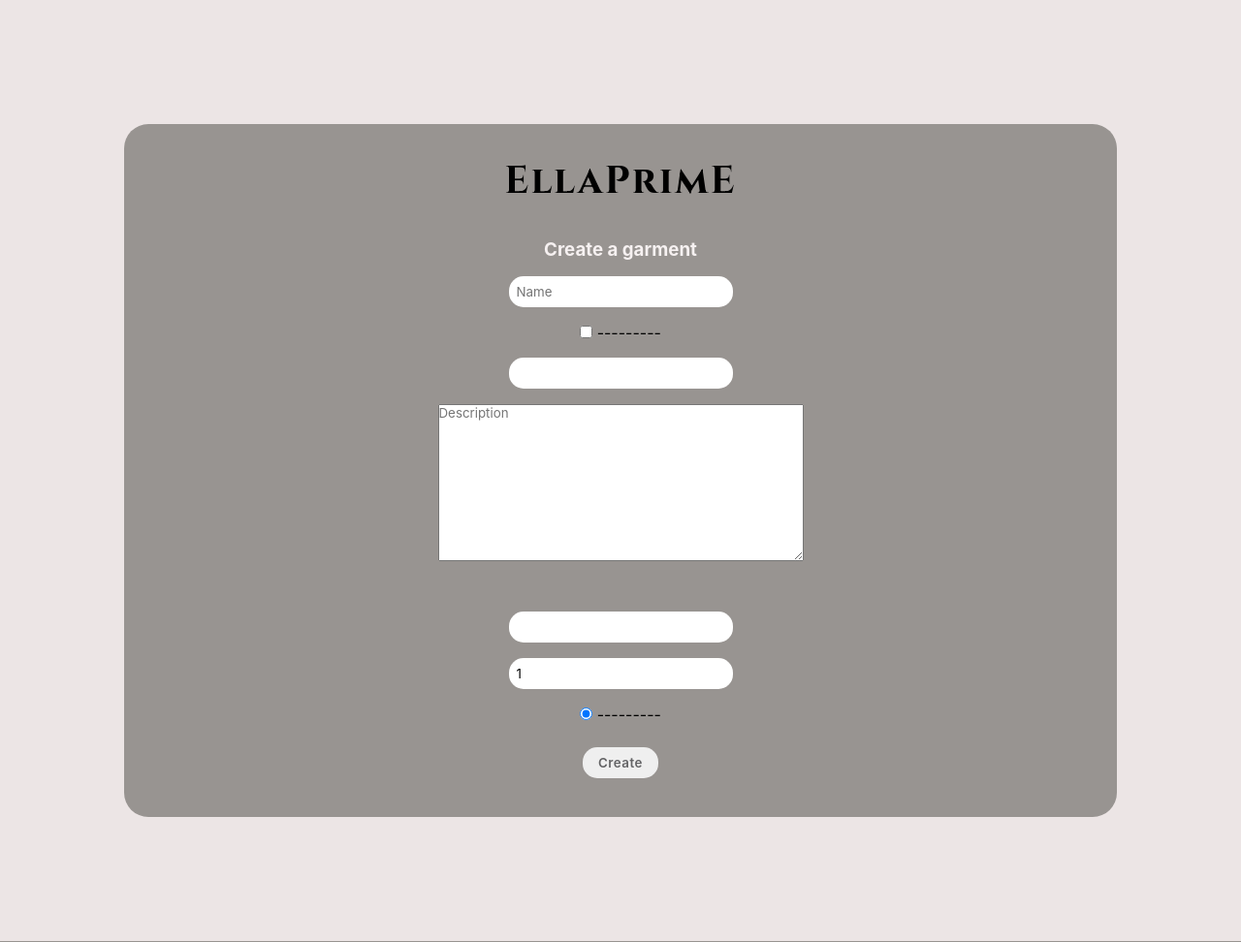
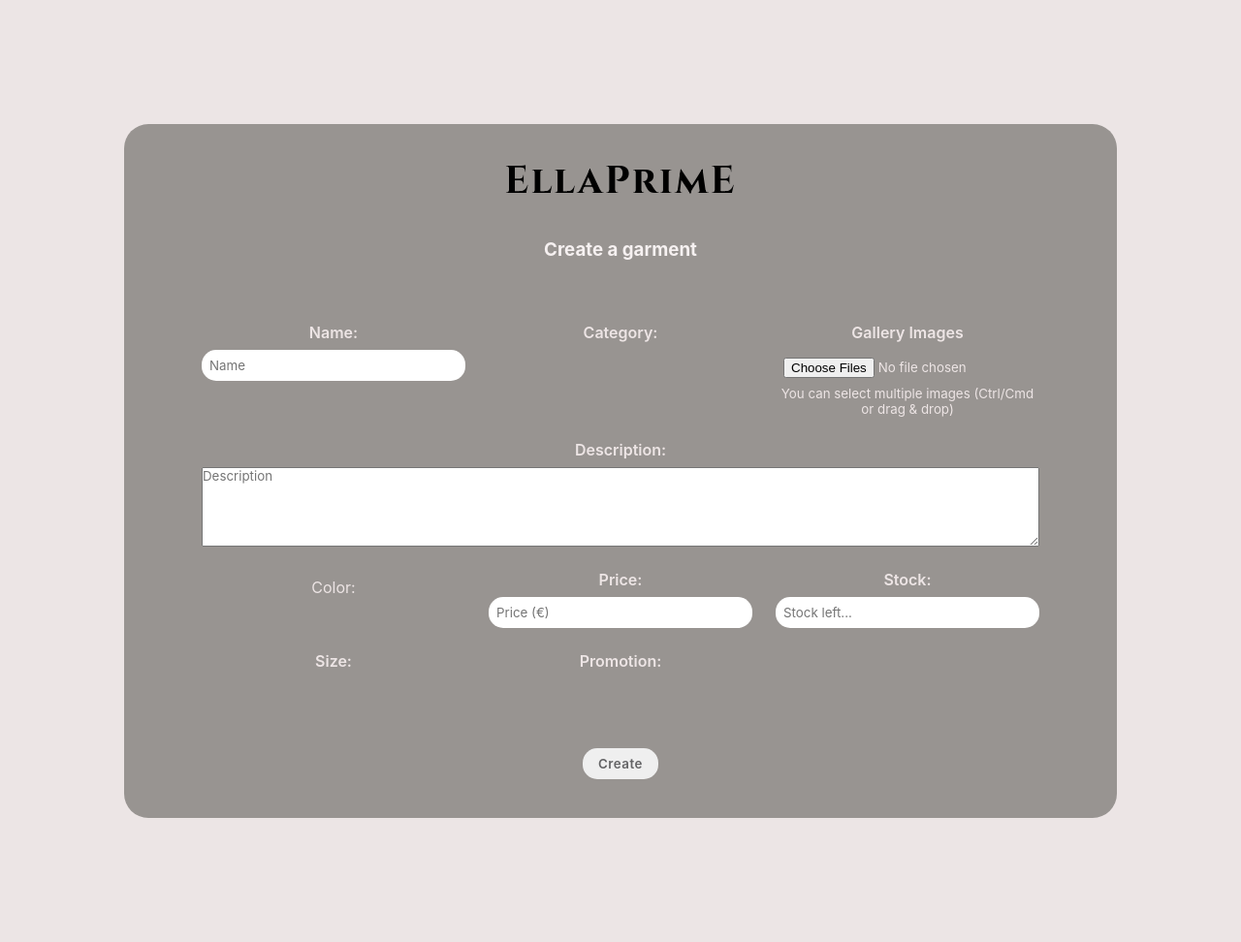
Before and after one commit to MariaKVelcheva/Fashion-Website, a Django app: page /clothes/product/create/ in a window 1280 px wide. Shown: the whole page at 97% size. Run offline with Django 5.2, Linux system fonts and the light colour scheme; the visitor is signed in with stand-in values (Sample User, id 1); data that the repository does not hold is empty; some libraries are stand-ins or nearby versions.

Commit message:
added: gallery image model and multiple-image upload form logic

```diff
--- a/fashionWebsite/clothes/forms.py
+++ b/fashionWebsite/clothes/forms.py
@@ -1,6 +1,7 @@
 from django import forms
 
 from fashionWebsite.clothes.models import Category, Color, Size, Garment
+from fashionWebsite.orders.models import Promotion
 
 
 class BaseCategoryForm(forms.ModelForm):
@@ -45,6 +46,24 @@
         widget=forms.CheckboxSelectMultiple,
     )
 
+    category = forms.ModelChoiceField(
+        queryset=Category.objects.all(),
+        widget=forms.RadioSelect(),
+        empty_label=None,
+    )
+
+    size = forms.ModelChoiceField(
+        queryset=Size.objects.all(),
+        widget=forms.RadioSelect(),
+        empty_label=None,
+    )
+
+    promotion = forms.ModelChoiceField(
+        queryset=Promotion.objects.all(),
+        widget=forms.RadioSelect(),
+        empty_label=None,
+    )
+
     class Meta:
         model = Garment
         exclude = ("slug", )
@@ -60,12 +79,9 @@
             "promotion": "Promotion",
         }
         widgets = {
-            "category": forms.CheckboxSelectMultiple(),
-            "size": forms.RadioSelect(),
-            "description": forms.Textarea(attrs={"placeholder": "Description", "rows": 10}),
-            "price": forms.NumberInput(),
-            "stock": forms.NumberInput(),
-            "promotion": forms.RadioSelect(),
+            "description": forms.Textarea(attrs={"placeholder": "Description", "rows": 5, "cols": 10}),
+            "price": forms.NumberInput(attrs={'placeholder': 'Price (€)'}),
+            "stock": forms.NumberInput(attrs={'placeholder': 'Stock left...'}),
             "name": forms.TextInput(attrs={'placeholder': 'Name'}),
         }
 
--- a/fashionWebsite/clothes/models/__init__.py
+++ b/fashionWebsite/clothes/models/__init__.py
@@ -2,3 +2,4 @@
 from .category import *
 from .size import *
 from .color import *
+from .galleryImage import *
--- a/fashionWebsite/clothes/models/garment.py
+++ b/fashionWebsite/clothes/models/garment.py
@@ -9,6 +9,7 @@
         to="clothes.Category",
         on_delete=models.CASCADE,
         related_name='garments',
+        default="",
         null=True,
         blank=True,
     )
@@ -53,13 +54,14 @@
     )
 
     stock = models.IntegerField(
-        default=1,
+        default=None,
     )
 
     promotion = models.ForeignKey(
         to="orders.Promotion",
         blank=True,
         null=True,
+        default="",
         on_delete=models.SET_NULL,
         related_name='garments',
     )
--- a/fashionWebsite/clothes/views.py
+++ b/fashionWebsite/clothes/views.py
@@ -1,9 +1,10 @@
+from django.shortcuts import redirect
 from django.urls import reverse_lazy
 from django.views.generic import CreateView, DetailView, UpdateView, DeleteView, ListView
 
 from fashionWebsite.clothes.forms import CreateGarmentForm, UpdateGarmentForm, DeleteGarmentForm, CreateColorForm, \
     CreateSizeForm, CreateCategoryForm, UpdateCategoryForm
-from fashionWebsite.clothes.models import Garment, Color, Size, Category
+from fashionWebsite.clothes.models import Garment, Color, Size, Category, GarmentImage
 from fashionWebsite.common.mixins import AdminRequiredMixin
 
 
@@ -11,6 +12,19 @@
     model = Garment
     form_class = CreateGarmentForm
     template_name = "clothes/garments/create-garment.html"
+
+    def form_valid(self, form):
+        response = super().form_valid(form)
+
+        files = self.request.FILES.getlist("gallery_images")
+
+        for file in files:
+            GarmentImage.objects.create(
+                garment=self.object,
+                image=file
+            )
+
+        return response
 
     def get_success_url(self):
         return reverse_lazy("details-garment", kwargs={"pk": self.object.pk})
@@ -88,7 +102,7 @@
     success_url = reverse_lazy("all-categories")
 
     def get_context_data(self, **kwargs):
-        context = self.get_context_data(**kwargs)
+        context = super().get_context_data(**kwargs)
         context["categories"] = Category.objects.all()
         return context
 
--- a/fashionWebsite/orders/models/promotion.py
+++ b/fashionWebsite/orders/models/promotion.py
@@ -11,13 +11,14 @@
     )
 
     code = models.CharField(
-        max_length=10,
+        max_length=20,
         unique=True,
     )
 
     type = models.CharField(
         max_length=20,
         choices=CHOICES,
+        default="",
     )
 
     discount_percent = models.DecimalField(
--- a/static/css/garment-create.css
+++ b/static/css/garment-create.css
@@ -1,6 +1,81 @@
-.create-category-form {
+.color-option input {
+    display: none;
+}
+
+.color-square {
+    width: 30px;
+    height: 30px;
+    display: inline-block;
+    border-radius: 6px;
+    border: 2px solid #ccc;
+}
+
+.color-option input:checked + .color-square {
+    border: 2px solid black;
+}
+
+.color-option {
+    cursor: pointer;
+}
+
+.color-option input {
+    display: none;
+}
+
+.color-square {
+    width: 32px;
+    height: 32px;
+    display: inline-block;
+    border-radius: 6px;
+    border: 2px solid #ccc;
+    transition: 0.2s;
+}
+
+.color-option input:checked + .color-square {
+    border: 2px solid black;
+    transform: scale(1.1);
+}
+
+.form-grid {
+    display: grid;
+    grid-template-columns: repeat(auto-fit, minmax(250px, 1fr));
+    gap: 1.5rem;
+    max-width: 900px;
+    margin: 0 auto;
+}
+
+.field {
+    display: flex;
+    flex-direction: column;
+}
+
+.field label {
+    font-weight: 600;
+    margin-bottom: 0.5rem;
+}
+
+.field.full {
+    grid-column: 1 / -1;
+}
+
+.color-grid {
     display: flex;
     flex-wrap: wrap;
-    flex-direction: column;
     gap: 1rem;
 }
+
+select, input[type="radio"] {
+    display: inline-block;
+    width: auto;
+    margin: 0;
+}
+
+select ul, select li {
+    display: inline-flex !important;
+    flex-wrap: wrap;
+    gap: 1rem;
+}
+
+form {
+    color: #ede5e5;
+}
--- a/static/css/styles.css
+++ b/static/css/styles.css
@@ -48,7 +48,9 @@
     z-index: 1;
 }
 
-
+main {
+    min-height: 70vh;
+}
 .navigation {
     text-transform: uppercase;
     font-weight: 800;
--- a/templates/clothes/garments/create-garment.html
+++ b/templates/clothes/garments/create-garment.html
@@ -12,16 +12,32 @@
 <body>
 <div class="container">
      {% include "common/logo.html" %}
-        <form method="post" class="create-category-form">
+        <form method="post" enctype="multipart/form-data" class="create-category-form">
     {% csrf_token %}
         <h3>Create a garment</h3>
-            <div class="name-form">{{ form.name }}</div>
-            <div class="category-form">{{ form.category }}</div>
-            <div class="image-form">{{ form.image }}</div>
-            <div class="description-form">{{ form.description }}</div>
-<div class="color-form">
+<div class="form-grid">
+    <div class="field">
+        {{ form.name.label_tag }}
+        {{ form.name }}
+    </div>
+    <div class="field">
+        {{ form.category.label_tag }}
+        {{ form.category }}
+    </div>
+<div class="field">
+    <label for="gallery_images">Gallery Images</label>
+    <input type="file" name="gallery_images" id="gallery_images" multiple>
+    <small>You can select multiple images (Ctrl/Cmd or drag & drop)</small>
+</div>
+    <div class="field full">
+        {{ form.description.label_tag }}
+        {{ form.description }}
+    </div>
+<p class="color-form">
+{{ form.color.label_tag }}
     {% for color in colors %}
         <label class="color-option">
+
 <input type="checkbox"
        name="color"
        value="{{ color.id }}"
@@ -31,14 +47,25 @@
             </span>
         </label>
     {% endfor %}
+</p>
+    <div class="field">
+        {{ form.price.label_tag }}
+        {{ form.price }}
+    </div>
+    <div class="field">
+        {{ form.stock.label_tag }}
+        {{ form.stock }}
+    </div>
+    <div class="field">
+        {{ form.size.label_tag }}
+        {{ form.size }}
+    </div>
+    <div class="field">
+        {{ form.promotion.label_tag }}
+        {{ form.promotion }}
+    </div>
 </div>
-            <div class="size-form">{{ form.size }}</div>
-            <div class="price-form">{{ form.price }}</div>
-            <div class="stock-form">{{ form.stock }}</div>
-            <div class="promotion-form">{{ form.promotion }}</div>
-
     <p><button class="create-button common-button" type="submit">Create</button></p>
     </form>
-</div>
 </body>
 </html>
--- a/templates/common/base.html
+++ b/templates/common/base.html
@@ -5,15 +5,15 @@
 <head>
     <meta charset="UTF-8">
     <title>Ella Prime</title>
-    <link rel="stylesheet" href="{% static 'css/styles.css' %}?v=2">
+    <link rel="stylesheet" href="{% static 'css/styles.css' %}?v=3">
     <link rel="stylesheet" href="https://cdnjs.cloudflare.com/ajax/libs/font-awesome/7.0.1/css/all.min.css" integrity="sha512-2SwdPD6INVrV/lHTZbO2nodKhrnDdJK9/kg2XD1r9uGqPo1cUbujc+IYdlYdEErWNu69gVcYgdxlmVmzTWnetw==" crossorigin="anonymous" referrerpolicy="no-referrer" />
 </head>
 <body>
 {% include 'common/nav.html' %}
-
+<main>
 {% block content %}
 {% endblock %}
-
+</main>
 <footer>
     <div class="site-map">
         <ul class="map-list" type="none">
```
Also changed, not shown: fashionWebsite/clothes/models/galleryImage.py (added, +10 -0 lines), fashionWebsite/orders/views.py (+6 -1 lines), static/css/color-checkbox.css (deleted, +0 -22 lines), templates/orders/promotions/create-promotion.html (+22 -6 lines), fashionWebsite/clothes/migrations/0012_alter_garment_category_alter_garment_promotion_and_more.py (added), fashionWebsite/clothes/migrations/0013_garmentimage.py (added), fashionWebsite/orders/migrations/0005_alter_promotion_code_alter_promotion_type.py (added), static/css/promotion-create.css (added).
